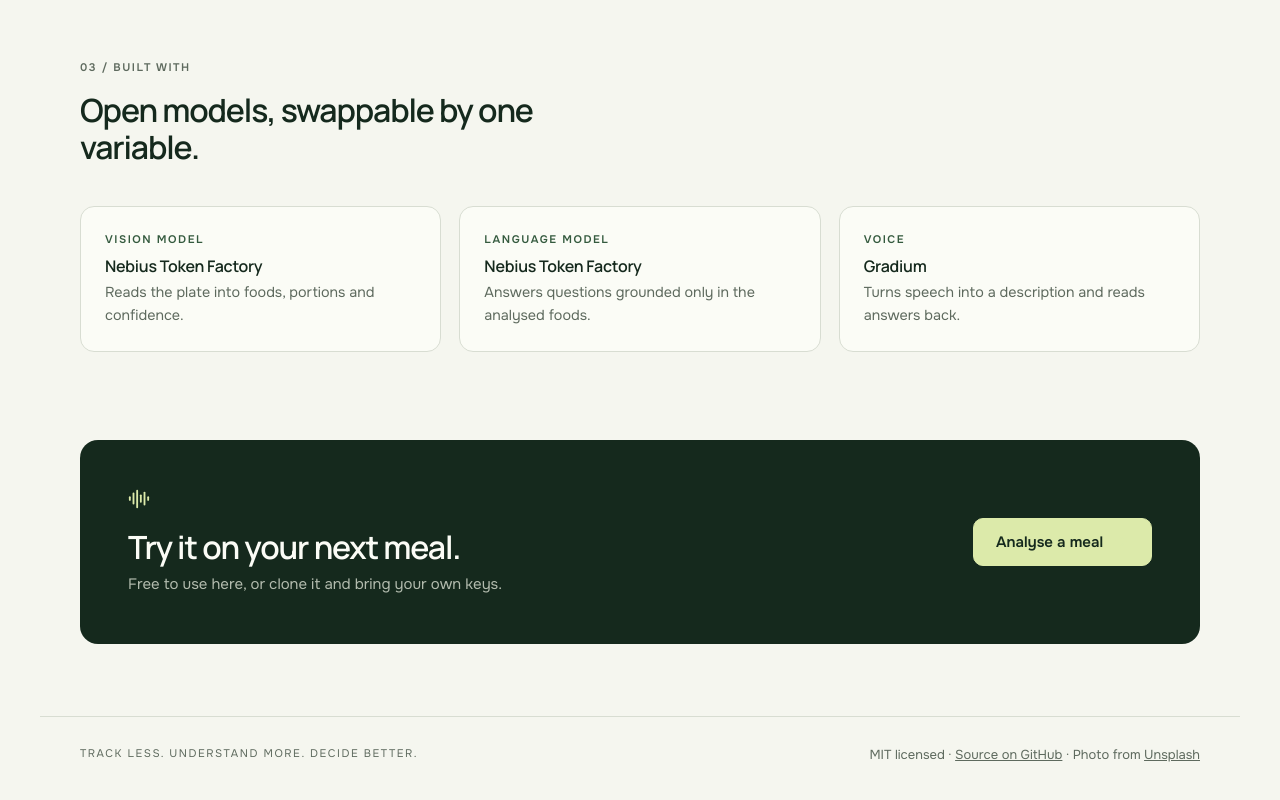
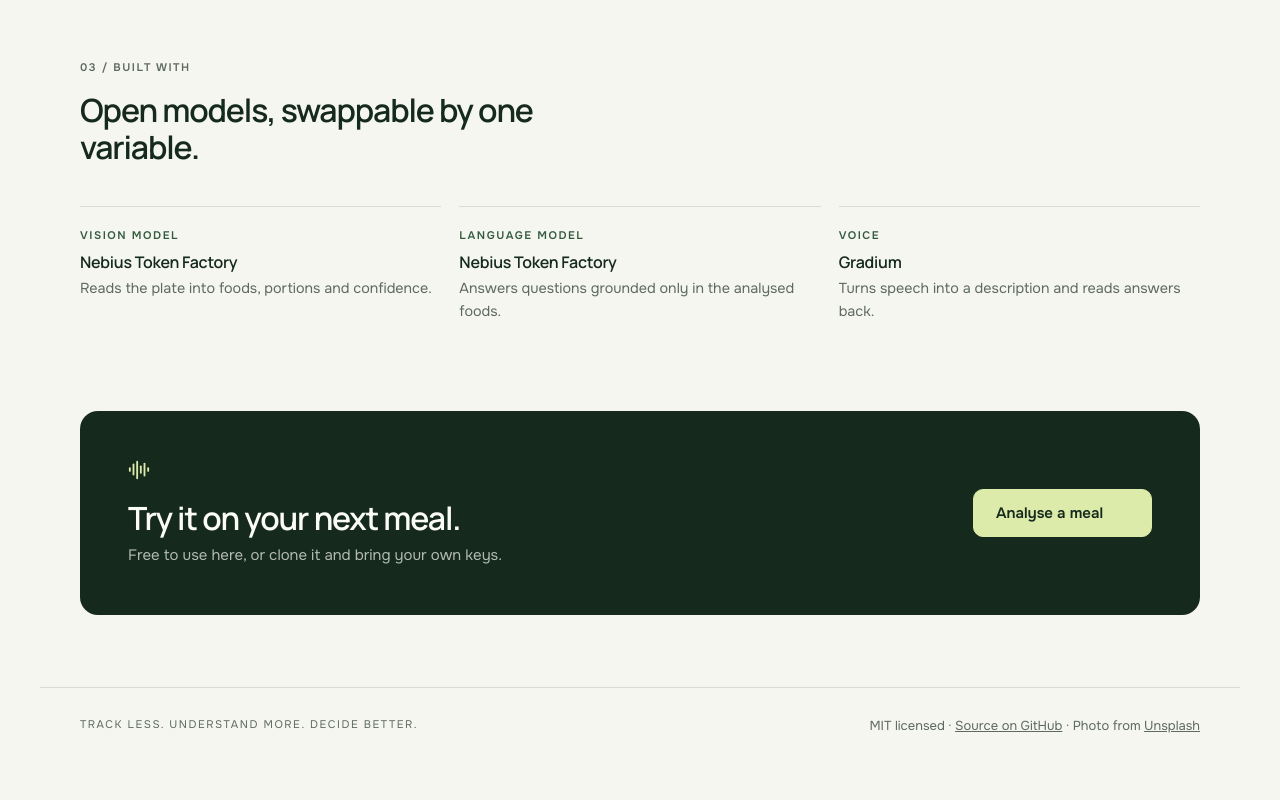
Before and after one commit to shivaylamba/mealsight, a Next.js app: page / in a window 1280 px wide. Shown: the part 2060-2860 px from the top of the page. After the commit the page ends 2837 px from the top, so only its background shows below. Built offline with nearby package versions, Linux system fonts and the light colour scheme.

Commit message:
style(design): FINDING-003 — Built with as ruled columns instead of a second card grid
Co-Authored-By: Claude Opus 5.5 <noreply@anthropic.com>

```diff
--- a/app/globals.css
+++ b/app/globals.css
@@ -459,10 +459,8 @@ img {
   gap: 18px;
 }
 .stack li {
-  padding: 24px;
-  border-radius: var(--radius);
-  border: 1px solid var(--line);
-  background: var(--surface);
+  padding: 20px 0 0;
+  border-top: 1px solid var(--line);
 }
 .stack-role {
   font-size: 0.6875rem !important;
```
